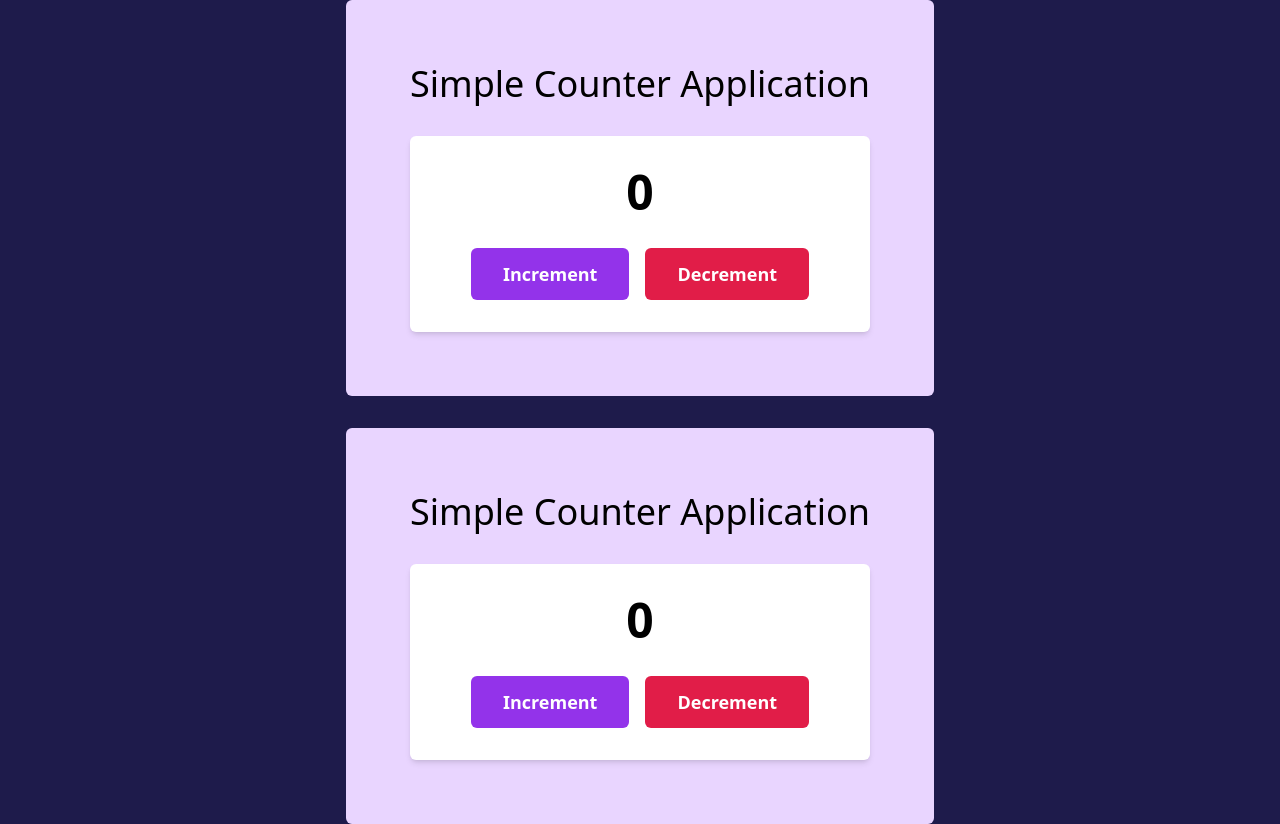
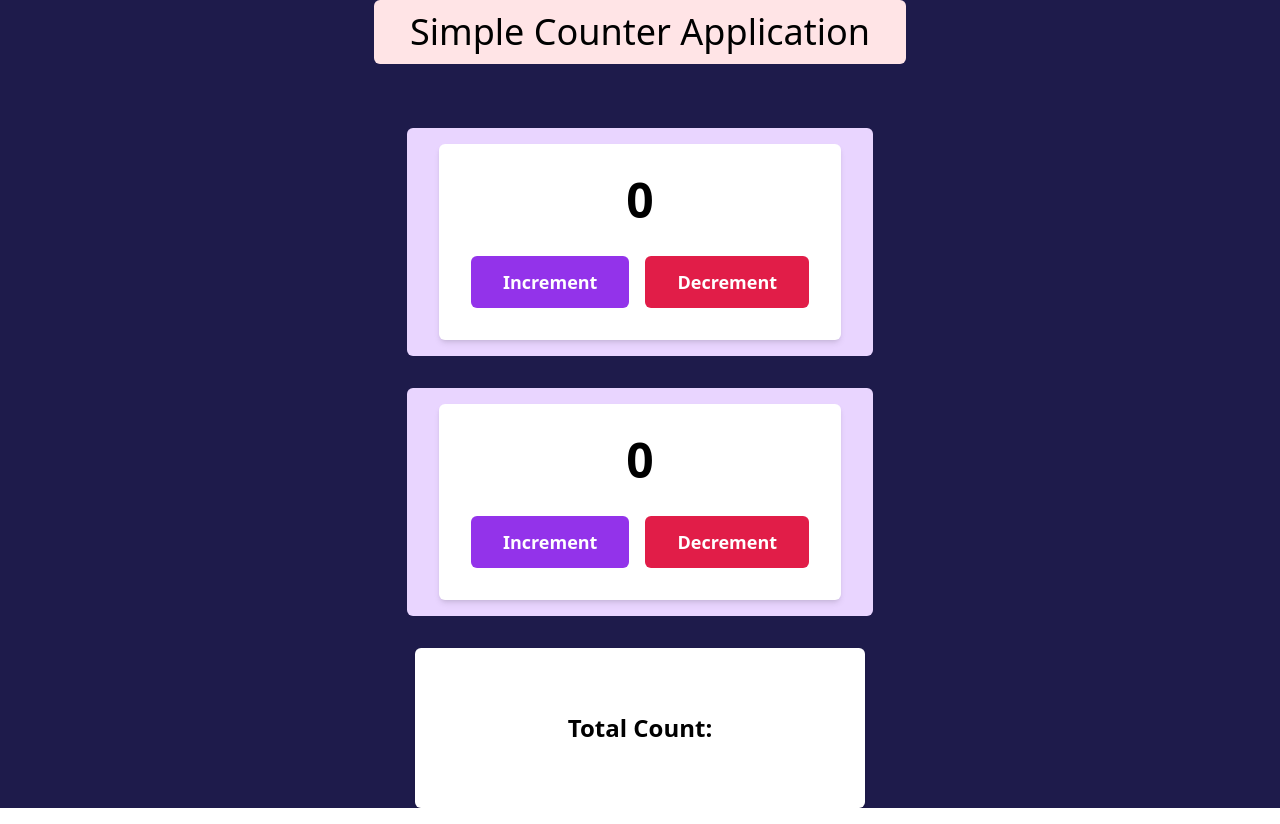
Before and after one commit to Rashedin-063/Exploration-of-Redux-Toolkit, a React (Vite) app in the folder Redux-Crush-Course-LWS/: page / in a window 1280 px wide. Built offline with nearby package versions, Linux system fonts and the light colour scheme.

Commit message:
stats component added

```diff
--- a/Redux-Crush-Course-LWS/src/App.jsx
+++ b/Redux-Crush-Course-LWS/src/App.jsx
@@ -1,12 +1,15 @@
 import Counter from "./components/Counter";
+import Stats from "./components/Stats";
 
 function App() {
 
 
   return (
-    <div className="flex flex-col gap-8 justify-center items-center min-h-screen bg-indigo-950">
-    <Counter/>
-    <Counter/>
+    <div className='flex flex-col gap-8 justify-center items-center min-h-screen bg-indigo-950'>
+      <h2 className='mb-8 text-center text-4xl bg-rose-100 px-9 py-3 rounded-md'>Simple Counter Application</h2>
+      <Counter />
+      <Counter />
+      <Stats />
     </div>
   );
 }
--- a/Redux-Crush-Course-LWS/src/components/Counter.jsx
+++ b/Redux-Crush-Course-LWS/src/components/Counter.jsx
@@ -19,8 +19,8 @@ const Counter = () => {
   }
 
   return (
-    <main className="bg-purple-200 p-16 rounded-md ">
-      <h2 className='mb-8 text-center text-4xl'>Simple Counter Application</h2>
+    <main className="bg-purple-200 px-8 py-4 rounded-md ">
+
 
       <div className="bg-white shadow-md p-8 rounded-md flex flex-col justify-center items-center">
      <Count count={count}/>
--- /dev/null
+++ b/Redux-Crush-Course-LWS/src/components/Stats.jsx
@@ -0,0 +1,8 @@
+const Stats = ({count}) => {
+  return (
+    <div className="p-4 h-40 flex flex-col items-center justify-center space-y-5 bg-white rounded-md shadow-md w-[450px]">
+      <h3 className="text-2xl font-semibold">Total Count: {count}</h3>
+    </div>
+  )
+}
+export default Stats
```
